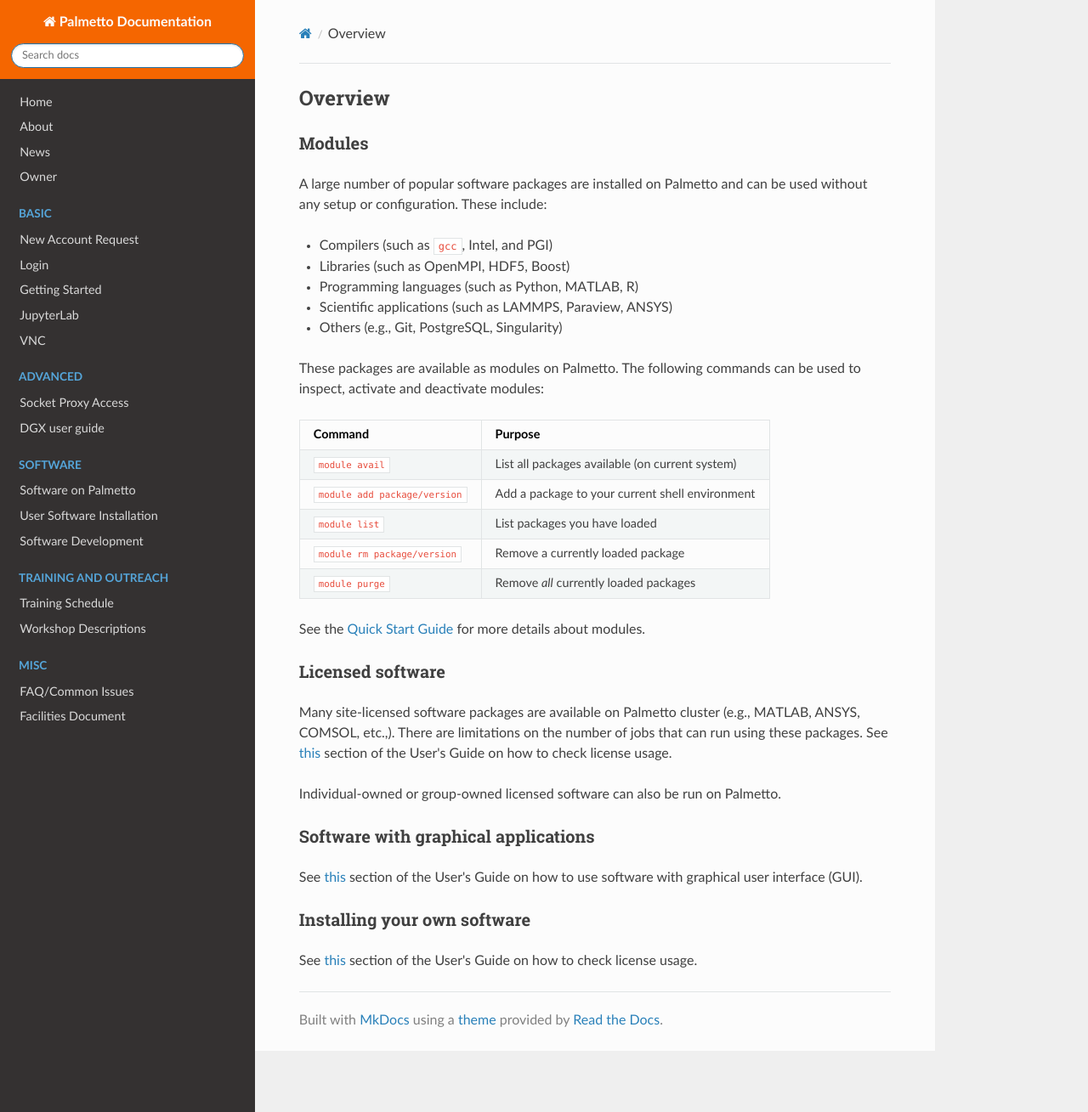
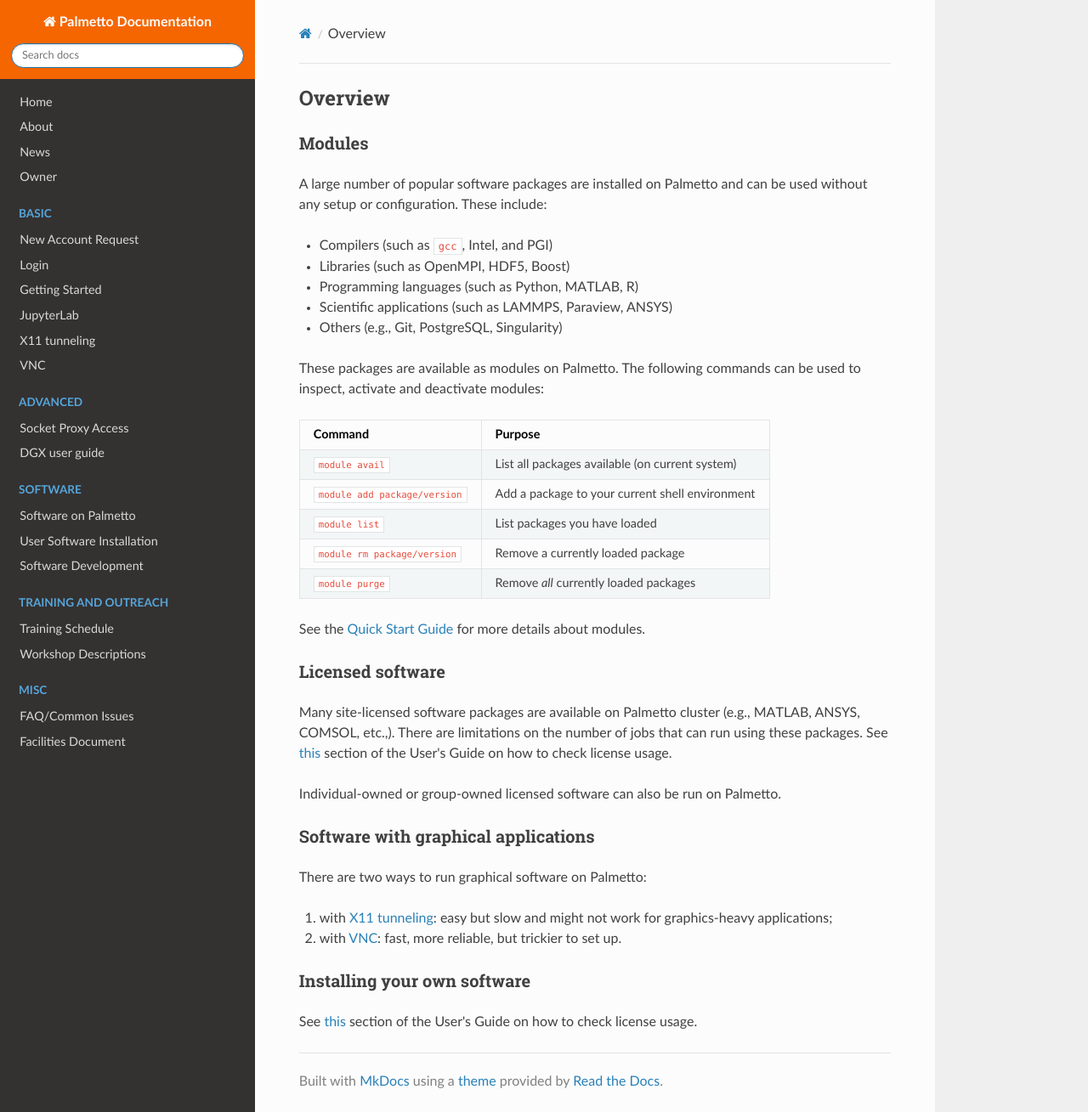
Before and after one commit to clemsonciti/palmetto-documentation, an MkDocs documentation site: the page built from docs/software/packages/overview.md, in a window 1280 px wide and 1309 px high. Shown: the whole window at 85% size. Built offline with MkDocs 1.6.1, drawn with Linux system fonts in a browser that asks for light colours; nearby versions of some CDN libraries.

Commit message:
X11 tunneling guide updated

```diff
--- a/docs/software/packages/overview.md
+++ b/docs/software/packages/overview.md
@@ -40,8 +40,11 @@ Individual-owned or group-owned licensed software can also be run on Palmetto.
 
 ### Software with graphical applications
 
-See [this]({{site.baseurl}}/userguide_howto_run_graphical_applications.html) section
-of the User's Guide on how to use software with graphical user interface (GUI).
+There are two ways to run graphical software on Palmetto:
+
+1. with [X11 tunneling](https://www.palmetto.clemson.edu/palmetto/basic/x11_tunneling/): easy but slow and might not work for graphics-heavy applications;
+2. with [VNC](https://www.palmetto.clemson.edu/palmetto/basic/vnc/): fast, more reliable, but trickier to set up.
+
 
 ### Installing your own software
 
--- a/mkdocs.yml
+++ b/mkdocs.yml
@@ -10,6 +10,7 @@ nav:
     - Login: basic/login.md
     - Getting Started: basic/started.md
     - JupyterLab: basic/jupyter.md
+    - X11 tunneling: basic/x11_tunneling.md
     - VNC: basic/vnc.md
   - Advanced:
     - Socket Proxy Access: advanced/proxy.md
```
Also changed, not shown: docs/basic/x11_tunneling.md (added, +55 -0 lines), docs/software/packages/abaqus.md (+1 -1 lines).
